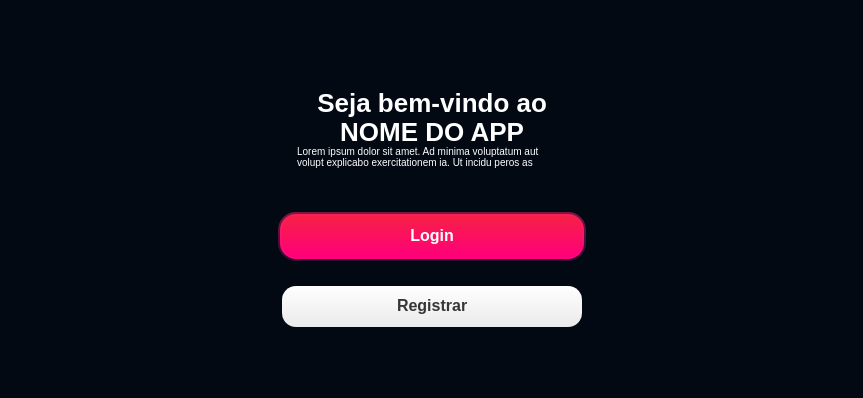
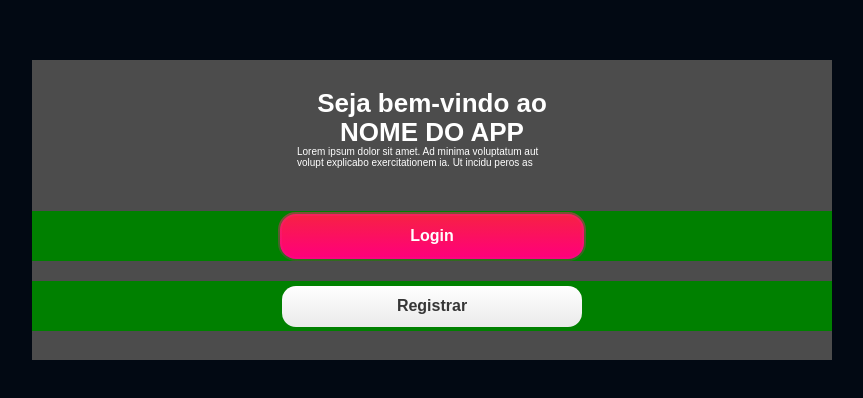
Before and after one commit to JoaoGabrielVianna/rede-social-teste, a React (Vite) app: page / in a window 1280 px wide. Shown: the part 190-588 px from the top of the page, without its empty margins (208-1071 px from the left). Built offline with nearby package versions, Linux system fonts and the light colour scheme; no server answers.

Commit message:
first commit

```diff
--- a/src/components/Custom-Button/CustomButton.css
+++ b/src/components/Custom-Button/CustomButton.css
@@ -1,4 +1,5 @@
 .main-custom{
+    width: 100%;
     height: 50px;
     display: flex;
     justify-content: center;
@@ -8,6 +9,8 @@
     background-repeat: no-repeat;
     text-decoration: none;
 
+    background-color: green;
+
 }
 
 .main-custom h1{
--- a/src/index.css
+++ b/src/index.css
@@ -39,7 +39,7 @@ input:focus{
 
 @media (prefers-color-scheme: light) {
   :root {
-    color: #213547;
+    /* color: #213547; */
     background-color: #ffffff;
   }
 
--- a/src/routes/Home-screen/Home.css
+++ b/src/routes/Home-screen/Home.css
@@ -1,6 +1,6 @@
 /* Estilos para o contêiner principal */
 #main-home {
-    width: 40vh;
+    width: 100vh;
     height: 300px;
     position: relative;
     display: flex;
--- a/src/routes/Login-screen/Login.css
+++ b/src/routes/Login-screen/Login.css
@@ -1,5 +1,5 @@
 #main-login {
-    width: 40vh;
+    width: 100vh;
     height: 300px;
     position: relative;
     display: flex;
--- a/src/routes/Register-screen/Register.css
+++ b/src/routes/Register-screen/Register.css
@@ -1,5 +1,5 @@
 #main-register {
-    width: 40vh;
+    width: 100vh;
     height: 297px;
 
     display: flex;
--- a/src/routes/Welcome-screen/Welcome.css
+++ b/src/routes/Welcome-screen/Welcome.css
@@ -1,10 +1,11 @@
 #main-welcome {
-    width: 40vh;
+    width: 100vh;
     height: 300px;
     display: flex;
     flex-direction: column;
     justify-content: center;
-    /* background-color: rgb(76, 76, 76); */
+    background-color: rgb(76, 76, 76);
+    overflow: visible;
 
 
 }
```
